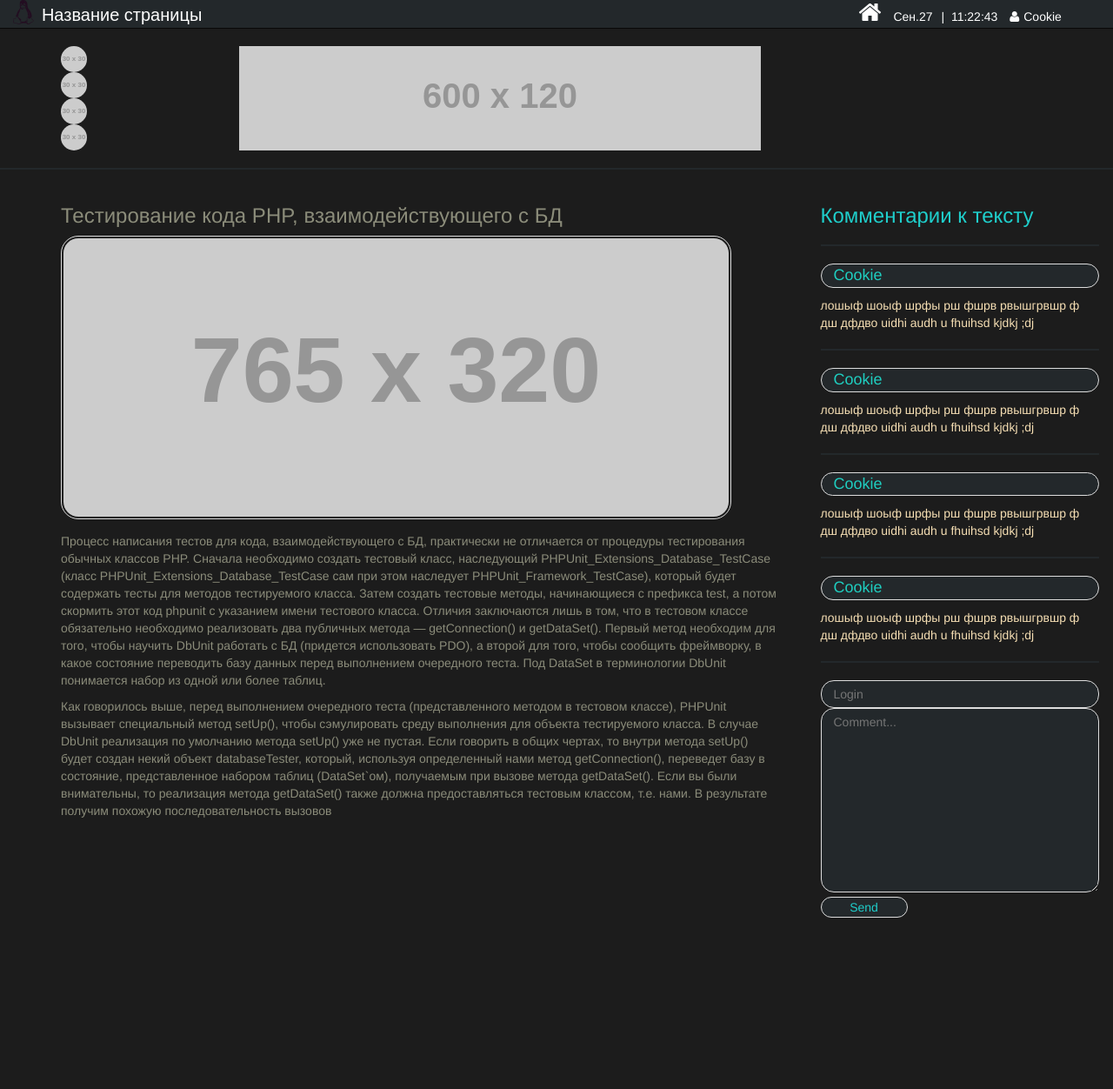
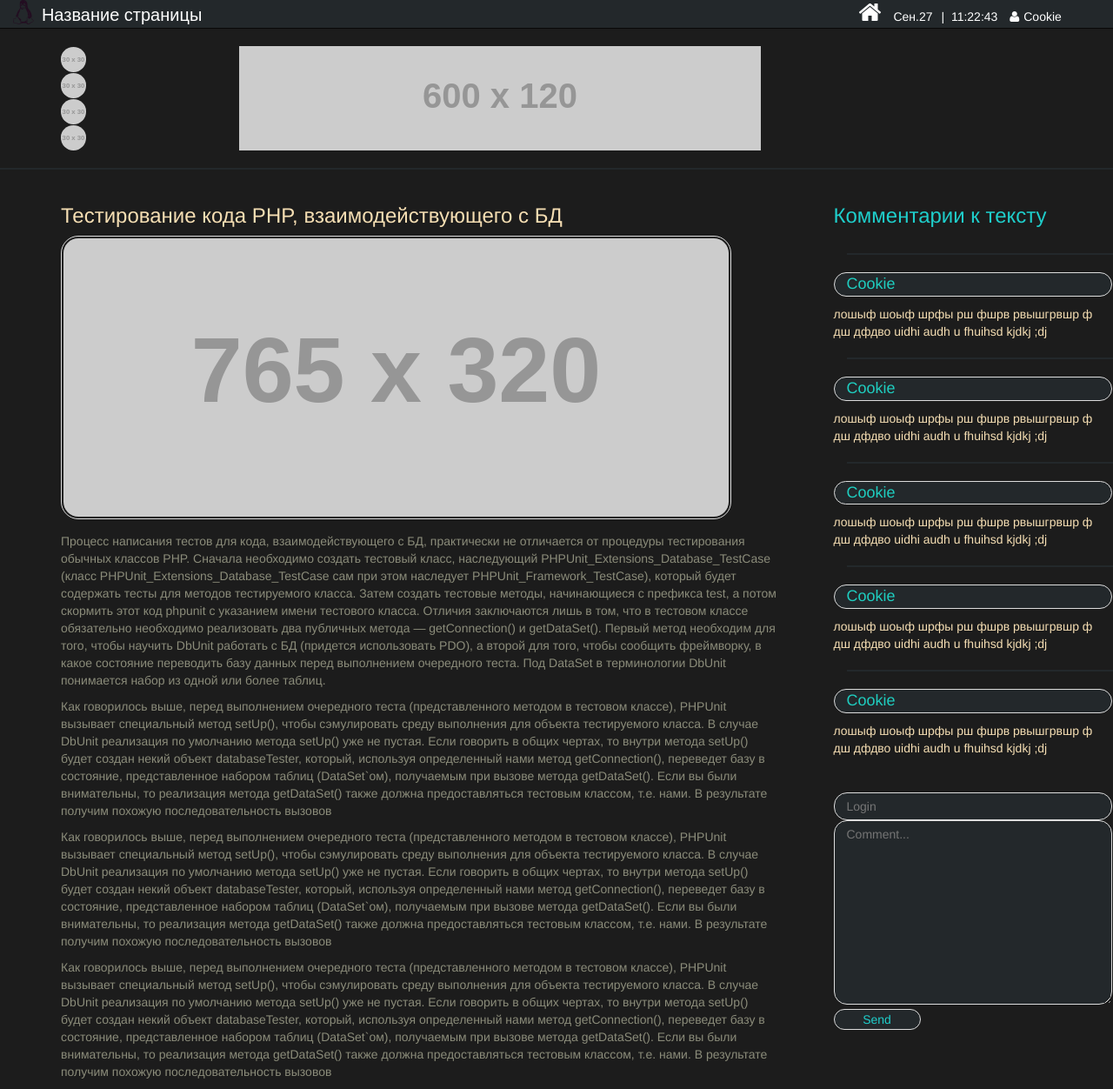
Before and after one commit to Gssomi/homepage, a plain HTML site: page news_detail.html in a window 1280 px wide. Shown: the top 1252 px of the page at 87% size. Before the commit the page ends 1055 px from the top, so only its background shows below. Drawn offline with nearby package versions, Linux system fonts and the light colour scheme; placeholder pictures from the web are drawn by us.

Commit message:
commit modif.

```diff
--- a/css/style.css
+++ b/css/style.css
@@ -6,7 +6,21 @@ div.navbar.navbar-inverse.navbar-static-top {
 }
 div.nav_mini {
 	margin: 0px 5px 0px 15px;
-
+}
+img#nav_str {
+	padding-top: 1px;
+	-webkit-border-radius: 15px;
+	-moz-border-radius: 15px;
+	border-radius: 15px;
+	-webkit-transition: All 0.5s slow;
+	-moz-transition: All 0.5s slow;
+	-o-transition: All 0.5s slow;
+	-ms-transition: All 0.5s slow;
+	transition: All 0.5s slow;
+	height: 30px;
+}
+img#nav_str:hover {
+	width: 130px;
 }
 div.col-md-9 > i {
 	color: #230D21;
@@ -49,15 +63,26 @@ div.text {
 	color: #8B8C7A;
 	padding-right: 0px;
 }
-
+div.text > h3 {
+	color: #F5DEB3;
+	font-family: inherit;
+}
 div.text > img {
 	margin-bottom: 15px;
 	border: 1px solid #ddd;
 	border-radius: 20px;
 	padding: 2px 2px;
 }
-div.comments h3 {
+h3#com_text {
 	color: #1FCECB;
+	width: 320px;
+	padding-left: 50px;
+}
+div.comments {
+	padding-left: 50px;
+	overflow-y: auto;
+	width: 400px;
+	height: 600px;
 }
 div.comments hr {
 	width: 320px;
@@ -69,17 +94,17 @@ h4.login {
 	border: 1px solid #ddd;
   	border-radius: 15px;
 }
-div.comments {
-	padding-left: 50px;
-	width: 320px;
-}
 div.comment {
 	width: 320px;
 }
 div.comment p {
 	color: #F5DEB3;
 }
-
+div.add_comment {
+	padding-left: 50px;
+	width: 320px;
+	margin-top: 40px;
+}
 div.add_comment input, .add_comment textarea {
 	padding: 5px 14px;
 	background-color: #23282B;
--- a/news_detail.html
+++ b/news_detail.html
@@ -38,10 +38,10 @@
       <div class="nav">
         <div class="row">
           <div class="col-md-2 nav_mini">
-            <a href="#"><img src="http://placehold.it/30x30" alt="" class="img-circle"/></a><br/>
-            <a href="#"><img src="http://placehold.it/30x30" alt="" class="img-circle"/></a><br/>
-            <a href="#"><img src="http://placehold.it/30x30" alt="" class="img-circle"/></a><br/>
-            <a href="#"><img src="http://placehold.it/30x30" alt="" class="img-circle"/></a><br/>
+            <a href="#"><img src="http://placehold.it/30x30" alt="" id="nav_str"/></a><br/>
+            <a href="#"><img src="http://placehold.it/30x30" alt="" id="nav_str"/></a><br/>
+            <a href="#"><img src="http://placehold.it/30x30" alt="" id="nav_str"/></a><br/>
+            <a href="#"><img src="http://placehold.it/30x30" alt="" id="nav_str"/></a><br/>
           </div>
           <div class="col-md-6">
            <img src="http://placehold.it/600x120" alt=""/>
@@ -59,9 +59,12 @@
           <img src="http://placehold.it/765x320" alt=""/>
           <p>Процесс написания тестов для кода, взаимодействующего с БД, практически не отличается от процедуры тестирования обычных классов PHP. Сначала необходимо создать тестовый класс, наследующий PHPUnit_Extensions_Database_TestCase (класс PHPUnit_Extensions_Database_TestCase сам при этом наследует PHPUnit_Framework_TestCase), который будет содержать тесты для методов тестируемого класса. Затем создать тестовые методы, начинающиеся с префикса test, а потом скормить этот код phpunit с указанием имени тестового класса. Отличия заключаются лишь в том, что в тестовом классе обязательно необходимо реализовать два публичных метода — getConnection() и getDataSet(). Первый метод необходим для того, чтобы научить DbUnit работать с БД (придется использовать PDO), а второй для того, чтобы сообщить фреймворку, в какое состояние переводить базу данных перед выполнением очередного теста. Под DataSet в терминологии DbUnit понимается набор из одной или более таблиц.</p>
           <p>Как говорилось выше, перед выполнением очередного теста (представленного методом в тестовом классе), PHPUnit вызывает специальный метод setUp(), чтобы сэмулировать среду выполнения для объекта тестируемого класса. В случае DbUnit реализация по умолчанию метода setUp() уже не пустая. Если говорить в общих чертах, то внутри метода setUp() будет создан некий объект databaseTester, который, используя определенный нами метод getConnection(), переведет базу в состояние, представленное набором таблиц (DataSet`ом), получаемым при вызове метода getDataSet(). Если вы были внимательны, то реализация метода getDataSet() также должна предоставляться тестовым классом, т.е. нами. В результате получим похожую последовательность вызовов</p>
+          <p>Как говорилось выше, перед выполнением очередного теста (представленного методом в тестовом классе), PHPUnit вызывает специальный метод setUp(), чтобы сэмулировать среду выполнения для объекта тестируемого класса. В случае DbUnit реализация по умолчанию метода setUp() уже не пустая. Если говорить в общих чертах, то внутри метода setUp() будет создан некий объект databaseTester, который, используя определенный нами метод getConnection(), переведет базу в состояние, представленное набором таблиц (DataSet`ом), получаемым при вызове метода getDataSet(). Если вы были внимательны, то реализация метода getDataSet() также должна предоставляться тестовым классом, т.е. нами. В результате получим похожую последовательность вызовов</p>
+          <p>Как говорилось выше, перед выполнением очередного теста (представленного методом в тестовом классе), PHPUnit вызывает специальный метод setUp(), чтобы сэмулировать среду выполнения для объекта тестируемого класса. В случае DbUnit реализация по умолчанию метода setUp() уже не пустая. Если говорить в общих чертах, то внутри метода setUp() будет создан некий объект databaseTester, который, используя определенный нами метод getConnection(), переведет базу в состояние, представленное набором таблиц (DataSet`ом), получаемым при вызове метода getDataSet(). Если вы были внимательны, то реализация метода getDataSet() также должна предоставляться тестовым классом, т.е. нами. В результате получим похожую последовательность вызовов</p>
         </div>
-        <div class="col-md-4 comments">
-          <h3>Комментарии к тексту</h3>
+        <div class="col-md-4">
+          <h3 id="com_text">Комментарии к тексту</h3>
+          <div class="comments">
             <hr>
             <div class="comment">
               <h4 class="login"><a href="#">Cookie</a></h4>
@@ -83,6 +86,22 @@
               <p>лошыф шоыф шрфы рш фшрв рвышгрвшр ф дш дфдво uidhi audh u fhuihsd kjdkj ;dj</p>
             </div>
             <hr>
+            <div class="comment">
+              <h4 class="login"><a href="#">Cookie</a></h4>
+              <p>лошыф шоыф шрфы рш фшрв рвышгрвшр ф дш дфдво uidhi audh u fhuihsd kjdkj ;dj</p>
+            </div>
+            <hr>
+            <div class="comment">
+              <h4 class="login"><a href="#">Cookie</a></h4>
+              <p>лошыф шоыф шрфы рш фшрв рвышгрвшр ф дш дфдво uidhi audh u fhuihsd kjdkj ;dj</p>
+            </div>
+            <hr>
+            <div class="comment">
+              <h4 class="login"><a href="#">Cookie</a></h4>
+              <p>лошыф шоыф шрфы рш фшрв рвышгрвшр ф дш дфдво uidhi audh u fhuihsd kjdkj ;dj</p>
+            </div>
+            <hr>
+          </div>
           <div class="add_comment" id="comment_form">
             <div>
               <input type="text" name="login" id="login" value="" placeholder="Login">
```
Also changed, not shown: news.html (+12 -9 lines). Lines whose indentation alone changed are shown as unchanged.
